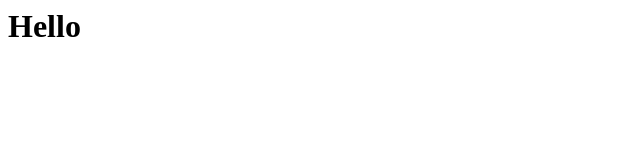
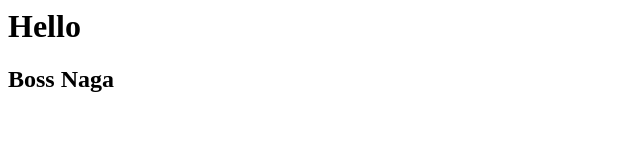
Before and after one commit to bossnaga/shop, a plain HTML site: page index.html in a window 1280 px wide. Shown: the whole page, without its empty margins (0-640 px from the left). Drawn offline with Linux system fonts and the light colour scheme.

Commit message:
Add second line to index.html

```diff
--- a/index.html
+++ b/index.html
@@ -1 +1,2 @@
 <h1>Hello</h1>
+<h2>Boss Naga</h2>
```
